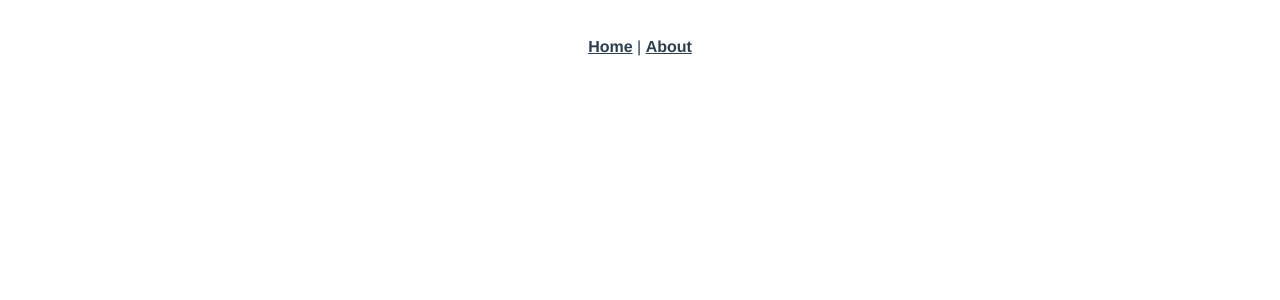
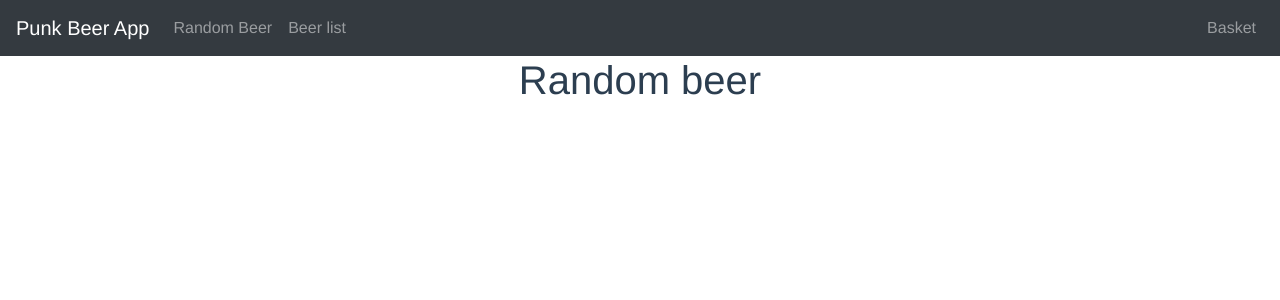
Before and after one commit to H8ER-ru/punk-app-vue, a Vue app: page /#/random in a window 1280 px wide. Shown: the top 300 px of the page. Built offline with nearby package versions, Linux system fonts and the light colour scheme.

Commit message:
start of project

```diff
--- a/package.json
+++ b/package.json
@@ -17,6 +17,9 @@
     "@vue/cli-plugin-router": "~4.5.0",
     "@vue/cli-plugin-vuex": "~4.5.0",
     "@vue/cli-service": "~4.5.0",
+    "axios": "^0.21.1",
+    "bootstrap": "^4.6.0",
+    "bootstrap-vue": "^2.21.2",
     "node-sass": "^4.12.0",
     "sass-loader": "^8.0.2",
     "vue-template-compiler": "^2.6.11"
--- a/src/App.vue
+++ b/src/App.vue
@@ -1,9 +1,23 @@
 <template>
   <div id="app">
-    <div id="nav">
-      <router-link to="/">Home</router-link> |
-      <router-link to="/about">About</router-link>
-    </div>
+    <b-navbar toggleable="lg" type="dark" variant="dark">
+      <router-link to="/">
+        <b-navbar-brand>Punk Beer App</b-navbar-brand>
+      </router-link>
+
+      <b-collapse id="nav-collapse" is-nav>
+        <b-navbar-nav>
+            <b-nav-item to="/random" >Random Beer</b-nav-item>
+
+          <b-nav-item to="/" >Beer list</b-nav-item>
+        </b-navbar-nav>
+
+        <!-- Right aligned nav items -->
+        <b-navbar-nav class="ml-auto">
+          <b-nav-item to="/basket" >Basket</b-nav-item>
+        </b-navbar-nav>
+      </b-collapse>
+    </b-navbar>
     <router-view/>
   </div>
 </template>
--- a/src/components/HelloWorld.vue
+++ /dev/null
@@ -1,59 +0,0 @@
-<template>
-  <div class="hello">
-    <h1>{{ msg }}</h1>
-    <p>
-      For a guide and recipes on how to configure / customize this project,<br>
-      check out the
-      <a href="https://cli.vuejs.org" target="_blank" rel="noopener">vue-cli documentation</a>.
-    </p>
-    <h3>Installed CLI Plugins</h3>
-    <ul>
-      <li><a href="https://github.com/vuejs/vue-cli/tree/dev/packages/%40vue/cli-plugin-babel" target="_blank" rel="noopener">babel</a></li>
-      <li><a href="https://github.com/vuejs/vue-cli/tree/dev/packages/%40vue/cli-plugin-router" target="_blank" rel="noopener">router</a></li>
-      <li><a href="https://github.com/vuejs/vue-cli/tree/dev/packages/%40vue/cli-plugin-vuex" target="_blank" rel="noopener">vuex</a></li>
-    </ul>
-    <h3>Essential Links</h3>
-    <ul>
-      <li><a href="https://vuejs.org" target="_blank" rel="noopener">Core Docs</a></li>
-      <li><a href="https://forum.vuejs.org" target="_blank" rel="noopener">Forum</a></li>
-      <li><a href="https://chat.vuejs.org" target="_blank" rel="noopener">Community Chat</a></li>
-      <li><a href="https://twitter.com/vuejs" target="_blank" rel="noopener">Twitter</a></li>
-      <li><a href="https://news.vuejs.org" target="_blank" rel="noopener">News</a></li>
-    </ul>
-    <h3>Ecosystem</h3>
-    <ul>
-      <li><a href="https://router.vuejs.org" target="_blank" rel="noopener">vue-router</a></li>
-      <li><a href="https://vuex.vuejs.org" target="_blank" rel="noopener">vuex</a></li>
-      <li><a href="https://github.com/vuejs/vue-devtools#vue-devtools" target="_blank" rel="noopener">vue-devtools</a></li>
-      <li><a href="https://vue-loader.vuejs.org" target="_blank" rel="noopener">vue-loader</a></li>
-      <li><a href="https://github.com/vuejs/awesome-vue" target="_blank" rel="noopener">awesome-vue</a></li>
-    </ul>
-  </div>
-</template>
-
-<script>
-export default {
-  name: 'HelloWorld',
-  props: {
-    msg: String
-  }
-}
-</script>
-
-<!-- Add "scoped" attribute to limit CSS to this component only -->
-<style scoped lang="scss">
-h3 {
-  margin: 40px 0 0;
-}
-ul {
-  list-style-type: none;
-  padding: 0;
-}
-li {
-  display: inline-block;
-  margin: 0 10px;
-}
-a {
-  color: #42b983;
-}
-</style>
--- a/src/main.js
+++ b/src/main.js
@@ -2,7 +2,9 @@ import Vue from 'vue'
 import App from './App.vue'
 import router from './router'
 import store from './store'
-
+import BootstrapVue from "bootstrap-vue";
+import 'bootstrap/dist/css/bootstrap.css'
+Vue.use(BootstrapVue)
 Vue.config.productionTip = false
 
 new Vue({
--- a/src/router/index.js
+++ b/src/router/index.js
@@ -1,7 +1,8 @@
 import Vue from 'vue'
 import VueRouter from 'vue-router'
 import Home from '../views/Home.vue'
-
+import RandomBeer from '../views/RandomBeer'
+import Basket from "@/views/Basket";
 Vue.use(VueRouter)
 
 const routes = [
@@ -11,12 +12,14 @@ const routes = [
     component: Home
   },
   {
-    path: '/about',
-    name: 'About',
-    // route level code-splitting
-    // this generates a separate chunk (about.[hash].js) for this route
-    // which is lazy-loaded when the route is visited.
-    component: () => import(/* webpackChunkName: "about" */ '../views/About.vue')
+    path: '/basket',
+    name: 'Basket',
+    component: Basket
+  },
+  {
+    path: '/random',
+    name: 'RandomBeer',
+    component: RandomBeer
   }
 ]
 
--- a/src/views/About.vue
+++ /dev/null
@@ -1,5 +0,0 @@
-<template>
-  <div class="about">
-    <h1>This is an about page</h1>
-  </div>
-</template>
--- /dev/null
+++ b/src/views/Basket.vue
@@ -0,0 +1,15 @@
+<template>
+  <div>
+    <h3>basket</h3>
+  </div>
+</template>
+
+<script>
+export default {
+  name: "Basket"
+}
+</script>
+
+<style scoped>
+
+</style>
--- a/src/views/Home.vue
+++ b/src/views/Home.vue
@@ -1,18 +1,17 @@
 <template>
   <div class="home">
-    <img alt="Vue logo" src="../assets/logo.png">
-    <HelloWorld msg="Welcome to Your Vue.js App"/>
+    <h2>home</h2>
   </div>
 </template>
 
 <script>
-// @ is an alias to /src
-import HelloWorld from '@/components/HelloWorld.vue'
 
 export default {
   name: 'Home',
   components: {
-    HelloWorld
   }
 }
 </script>
+<style>
+
+</style>
--- /dev/null
+++ b/src/views/RandomBeer.vue
@@ -0,0 +1,16 @@
+<template>
+  <div class="about">
+    <h1>Random beer</h1>
+  </div>
+</template>
+
+<script>
+export default {
+  name: 'RandomBeer',
+
+}
+</script>
+
+<style>
+
+</style>
```
Also changed, not shown: 1 other file (tests, documents, lock files or other folders).
